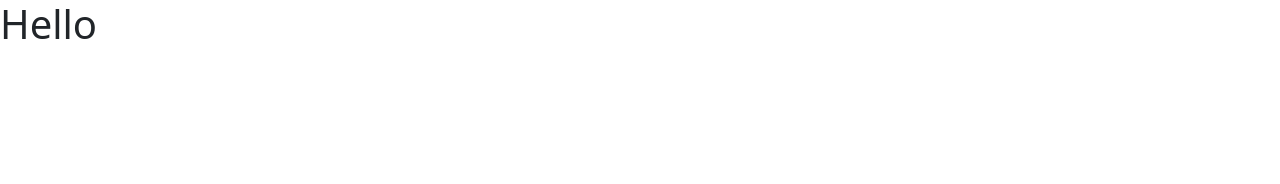
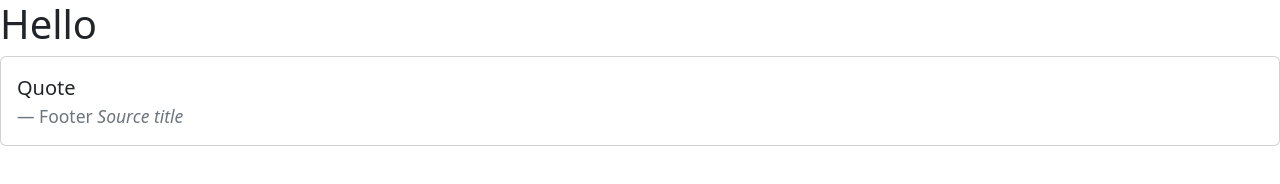
Before and after one commit to AttawitCSMJU/test06, a plain HTML site: page index.html in a window 1280 px wide. Drawn offline with nearby package versions, Linux system fonts and the light colour scheme.

Commit message:
Update index.html
add card

```diff
--- a/index.html
+++ b/index.html
@@ -19,6 +19,14 @@
   </header>
   <main>
     <h1>Hello</h1>
+    <div class="card">
+      <div class="card-body">
+        <blockquote class="blockquote mb-0">
+          <p>Quote</p>
+          <footer class="blockquote-footer">Footer <cite title="Source title">Source title</cite></footer>
+        </blockquote>
+      </div>
+    </div>
   </main>
   <footer>
 
```
